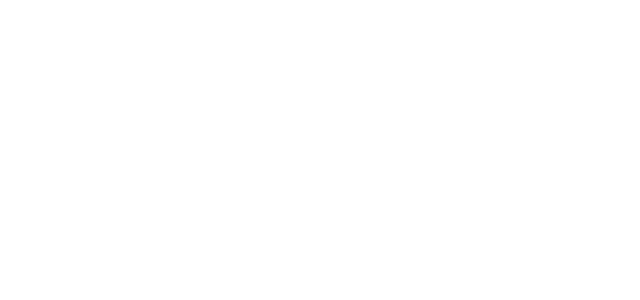
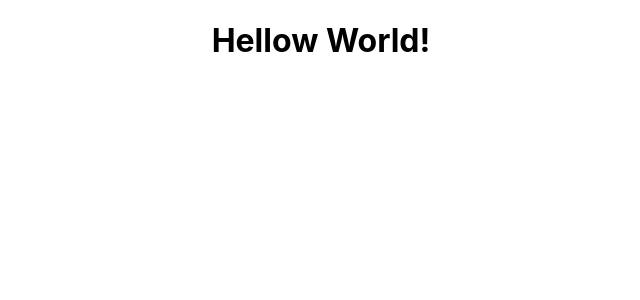
Before and after one commit to EfremovEvgeniy/react-app, a React (Create React App) app: page / in a window 1280 px wide. Shown: the top 300 px of the page, without its empty margins (319-959 px from the left). Built offline with nearby package versions, Linux system fonts and the light colour scheme.

Commit message:
move to arrow fnct

```diff
--- a/src/App.js
+++ b/src/App.js
@@ -2,9 +2,10 @@
 import logo from './logo.svg';
 import './App.css';
 
-function App() {
+const App = () => {
   return (
     <div className="App">
+      <h1>Hellow World!</h1>
     </div>
   );
 }
```
